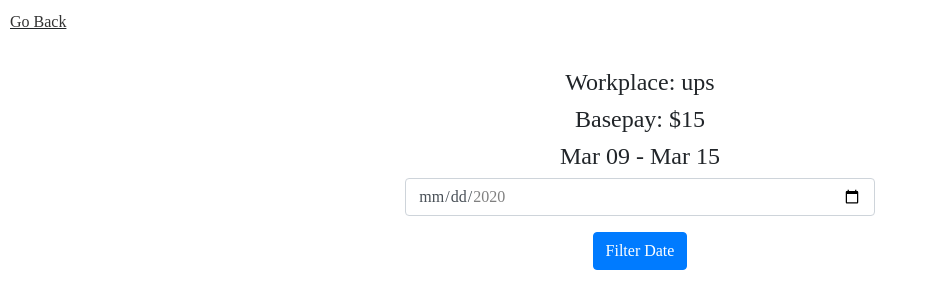
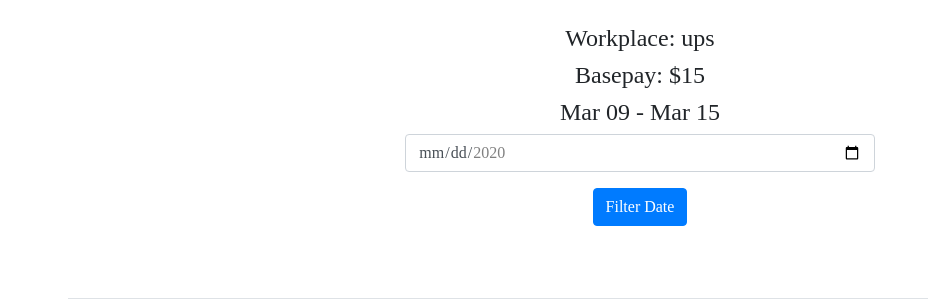
Before and after one commit to sangyetenphel/timesheet, a Flask app: a page that uses templates/week.html in a window 1280 px wide. Shown: the part 66-365 px from the top of the page, without its empty margins (0-928 px from the left). Run offline with Flask 2, Linux system fonts and the light colour scheme; a user stored in the database is signed in; some libraries are stand-ins or nearby versions.

Commit message:
Deleted Go back and fixed filter date

```diff
--- a/app.py
+++ b/app.py
@@ -1,5 +1,3 @@
-# connection commit and close when??
-
 from flask import Flask, render_template, request, redirect, flash, session, url_for
 from flask_session import Session
 from helpers import apology, login_required, day
--- a/templates/week.html
+++ b/templates/week.html
@@ -5,9 +5,6 @@
 {% endblock %}
 
 {% block main %}
-<div class="go-back">
-  <a href="/">Go Back</a>
-</div>
 
 <div class="col-xl-5 col-lg-6 col-md-8 col-sm-10 mx-auto text-center form p-4">
   <h4>Workplace: {{ company[2] }}</h4>
```
Also changed, not shown: timesheet.db, 4 other files.
